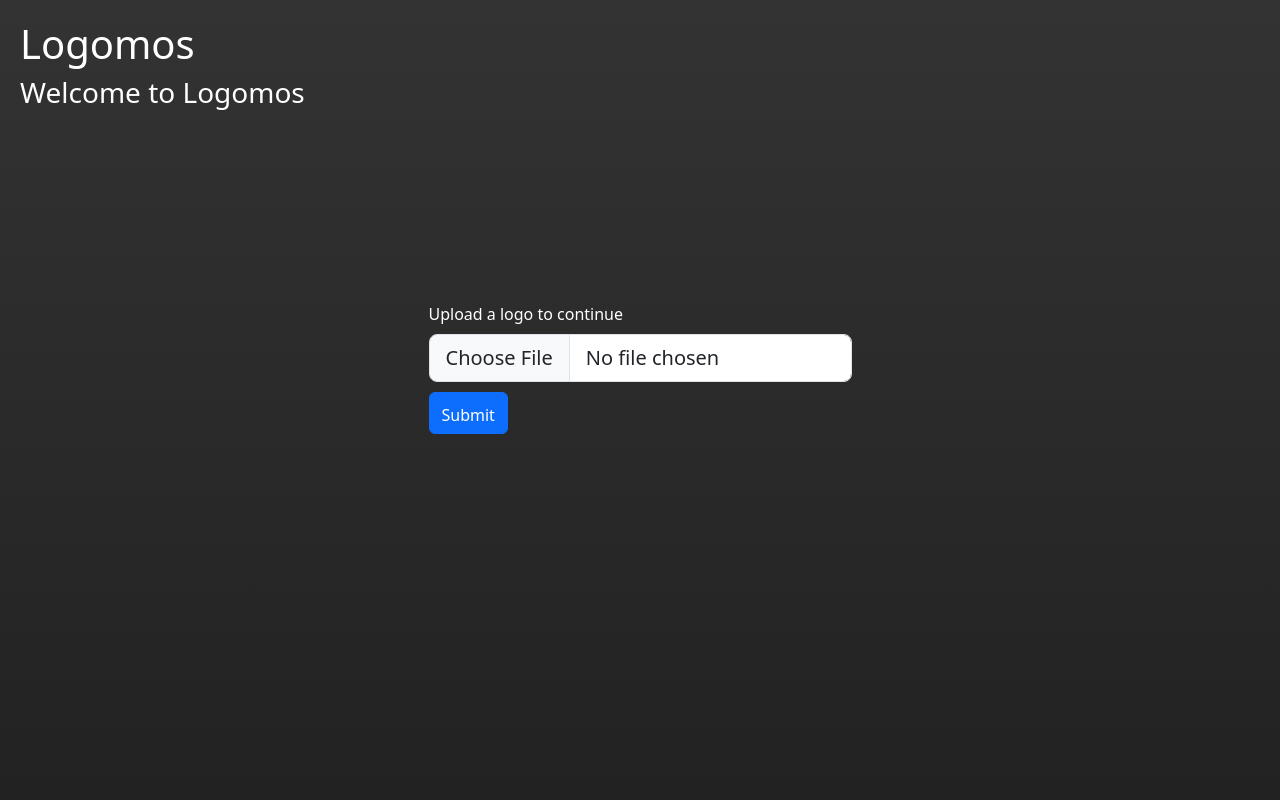
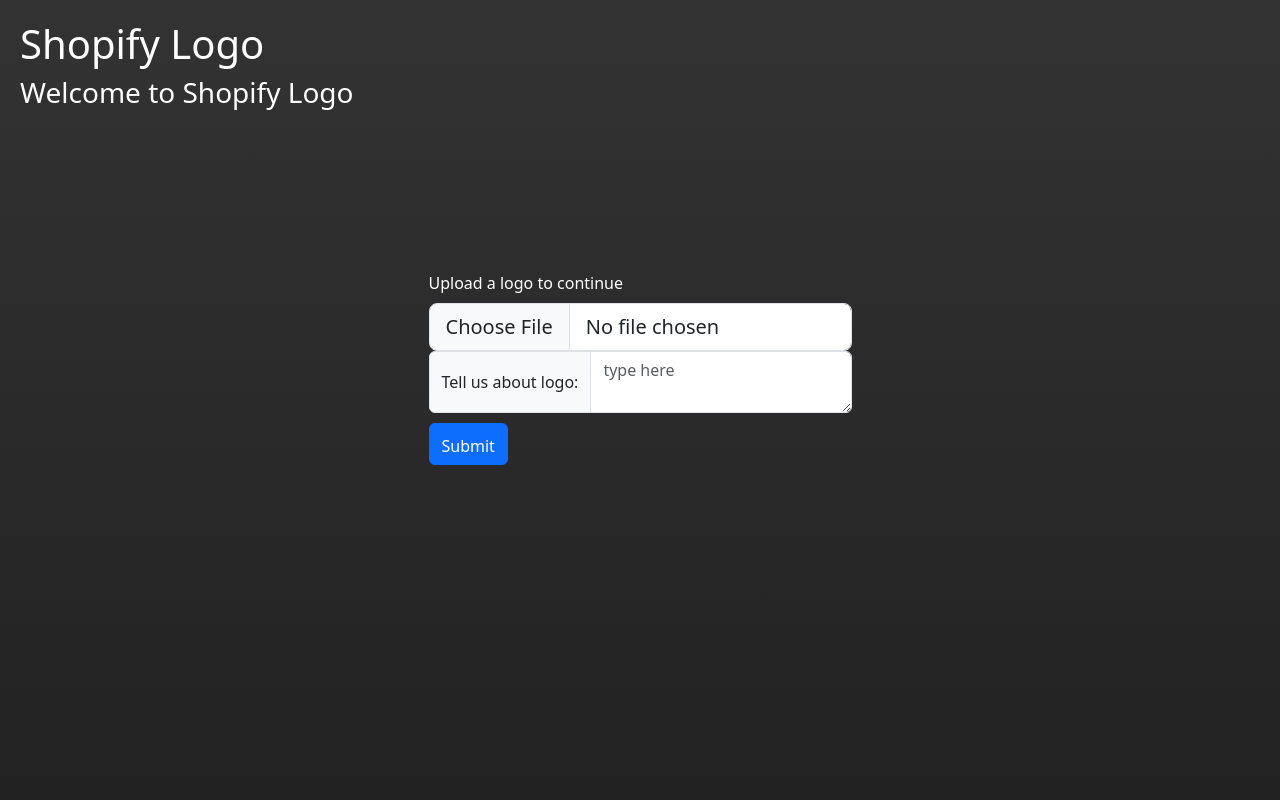
Before and after one commit to clevercoolvip/logo_detection_phase1, a Flask app: page / in a window 1280 px wide. Run offline with Flask 3, Linux system fonts and the light colour scheme; some libraries are stand-ins or nearby versions.

Commit message:
added gpt_api for logo description

```diff
--- a/app.py
+++ b/app.py
@@ -1,6 +1,7 @@
 from flask import Flask, render_template, request, url_for, redirect
 import os
 from placingNoBG_onTemplates import overlay_rgba_on_rgb
+from gpt_api import comp
 
 app = Flask(__name__)
 app.config["UPLOAD_FOLDER"] = "userUploadLOGO"
@@ -15,11 +16,16 @@
 def upload_file():
     if request.method == 'POST':
         file = request.files['file']
+        textarea = request.form.get("textarea")
+        print(textarea)
         filename = file.filename
         upload_path = os.path.join(app.config["UPLOAD_FOLDER"], filename)
         file.save(upload_path)
         templatePath = "formatTemplates"
         a=1
+        MaxToken=1000
+        result = comp(textarea, MaxToken, outputs=1)[0]
+
         for i in os.listdir(templatePath):
             outputFolder = os.path.join("static/generatedTemplates", f"output{a}.png")
             output_file_name.append(f"output{a}.png")
@@ -27,7 +33,7 @@
             overlay_rgba_on_rgb(upload_path, template, outputFolder, x=5, y=5)
             a+=1
 
-        return redirect("/show")
+        return render_template("displayImage.html", images=output_file_name, res=f"Generated string type has max length of {MaxToken}: {result}")
 
 @app.route("/show")
 def show():
--- a/script5_fg_bg.py
+++ b/script5_fg_bg.py
@@ -21,6 +21,8 @@
         ("Probable background", cv2.GC_PR_BGD),
     )
 
+    print(values)
+
     outputMask = np.where((mask == cv2.GC_BGD) | (mask == cv2.GC_PR_BGD), 0, 1)
     outputMask = (outputMask * 255).astype("uint8")
     output = cv2.bitwise_and(img, img, mask=outputMask)
--- a/templates/displayImage.html
+++ b/templates/displayImage.html
@@ -47,6 +47,10 @@
     <div class="container">
     <h1>The generated templates are as follows: </h1>
 
+    <div>
+       <h3> {{res}} </h3>
+    </div>
+
     <div class="image-grid">
         {% for image in images %}
         <img src="{{url_for('static', filename='/generatedTemplates/' + image)}}">
--- a/templates/fileUpload.html
+++ b/templates/fileUpload.html
@@ -27,12 +27,18 @@
 </head>
 <body>
     <div class="bg">
-        <h1>Logomos</h1>
-        <h3>Welcome to Logomos</h3>
+        <h1>Shopify Logo</h1>
+        <h3>Welcome to Shopify Logo</h3>
         <div class="container centered-div">
         <form action="/" method="post" enctype="multipart/form-data">
             <label for="formFileLg" class="form-label">Upload a logo to continue</label>
             <input class="form-control form-control-lg" type="file" name="file"/>
+
+            <div class="input-group">
+                <span class="input-group-text">Tell us about logo: </span>
+                <textarea class="form-control" name="textarea" placeholder="type here" aria-label="With textarea"></textarea>
+            </div>
+
             <button class="btn btn-primary" type="submit" style="padding-top: 10px; margin-top: 10px;">Submit</button>
         </form>
         </div>
```
Also changed, not shown: gpt_api.py (added, +21 -0 lines), noBGOutput/test.png, static/generatedTemplates/output1.png, static/generatedTemplates/output2.png, static/generatedTemplates/output3.png, static/generatedTemplates/output4.png, static/generatedTemplates/output5.png, static/generatedTemplates/output6.png, static/generatedTemplates/output7.png, userUploadLOGO/logo64.png (added), 1 other file.
